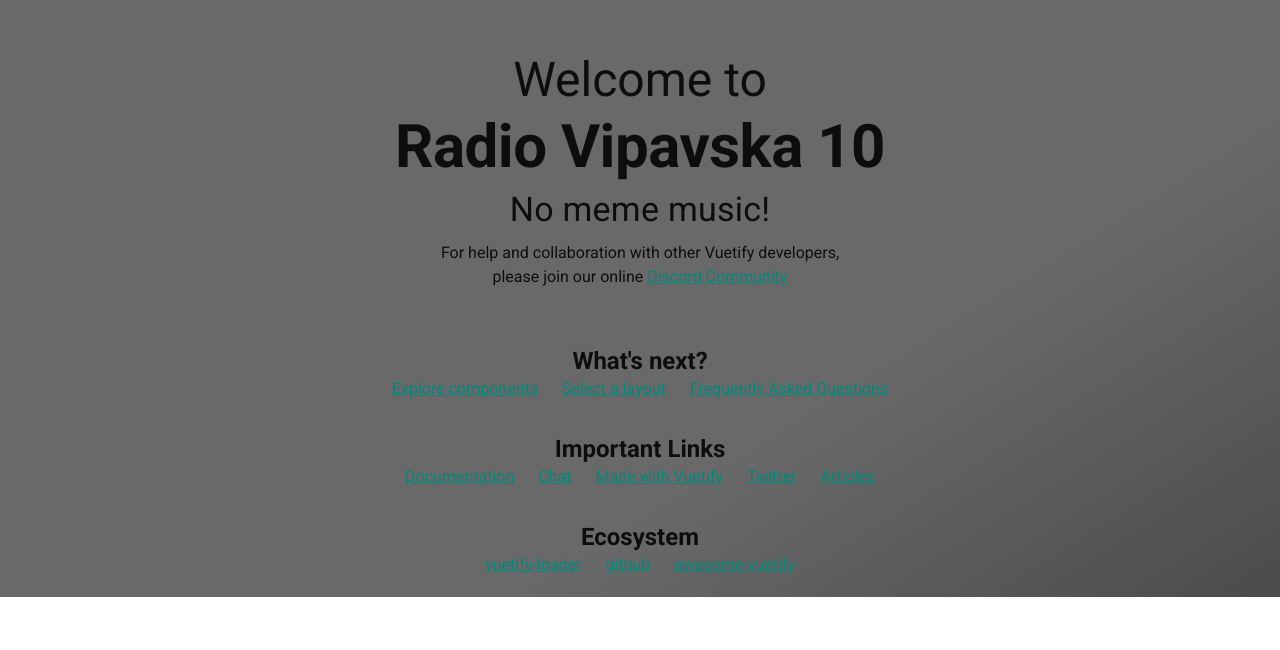
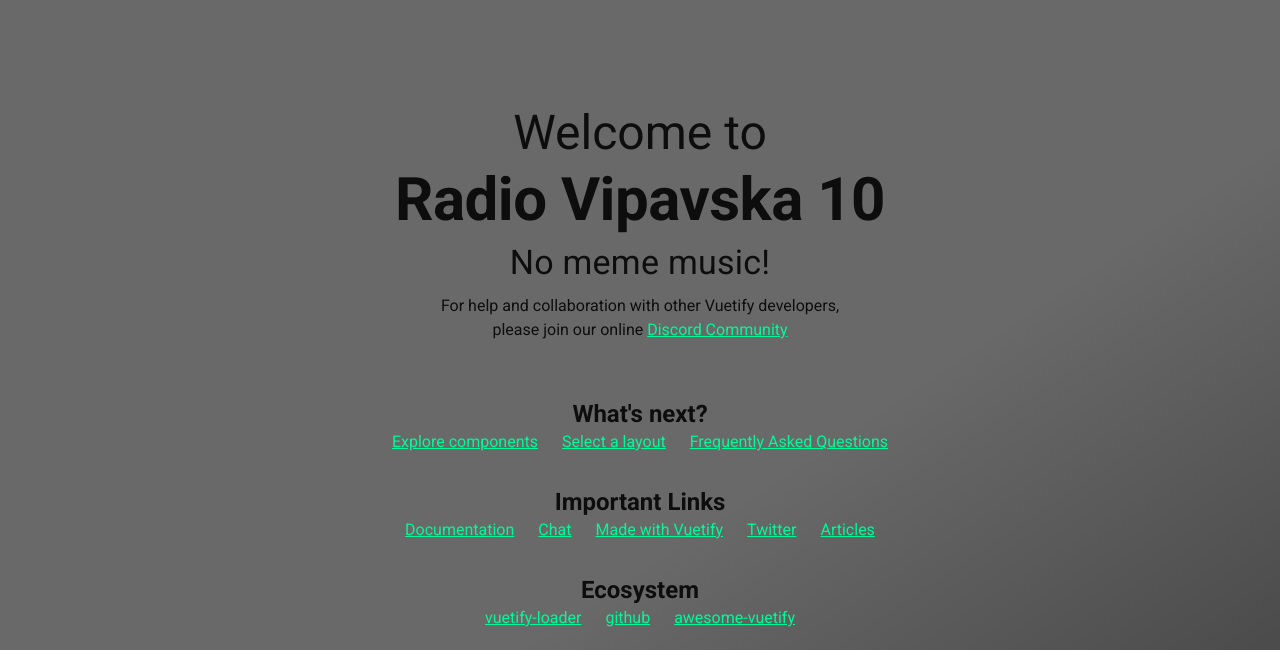
Before and after one commit to demianbucik/rpi-radio, a Vue app in the folder client/: page / in a window 1280 px wide. Shown: the part 205-855 px from the top of the page. Before the commit the page ends 802 px from the top, so only its background shows below. Built offline with nearby package versions, Linux system fonts and the light colour scheme.

Commit message:
logo  class

```diff
--- a/client/src/components/Main.vue
+++ b/client/src/components/Main.vue
@@ -2,11 +2,10 @@
   <v-container>
     <v-row class="text-center">
       <v-col cols="12">
-        <v-img
+        <v-img id="logo"
           :src="require('../assets/RadioV10Logo.png')"
           class="my-3"
           contain
-          height="200"
         />
       </v-col>
 
@@ -151,3 +150,14 @@
     }),
   }
 </script>
+
+<style>
+  #logo {
+    max-height: 250px;
+    margin-top: 15px !important;
+  }
+
+  a {
+    color: mediumspringgreen !important;
+  }
+</style>
```
